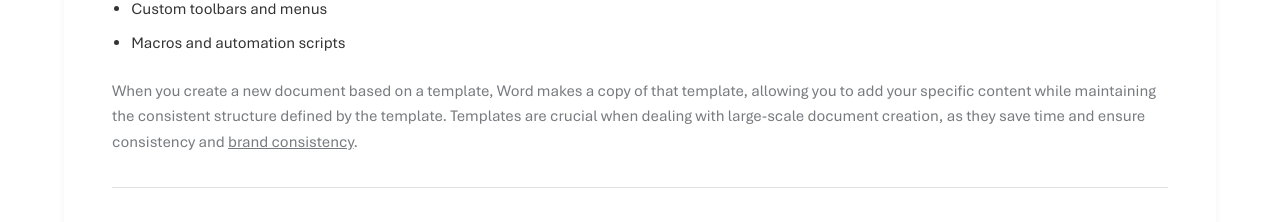
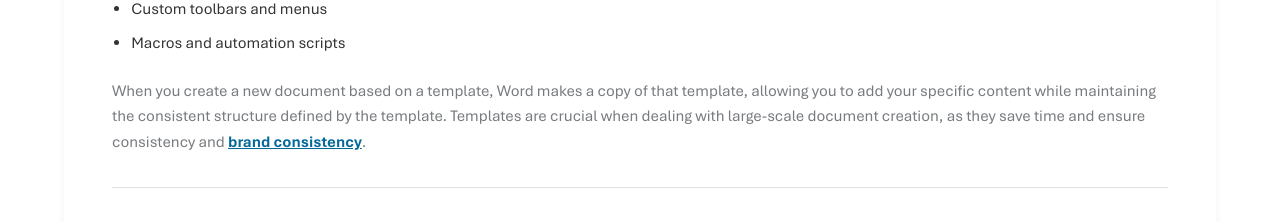
Before and after one commit to Office-Experts-Group/wordExperts, a Next.js app: page /blog/ultimate-guide-to-word-templates in a window 1280 px wide. Shown: the part 1240-1462 px from the top of the page. Built offline with nearby package versions, Linux system fonts and the light colour scheme; no server answers.

Commit message:
fixed blog images

```diff
--- a/app/(components)/LocationPages.jsx
+++ b/app/(components)/LocationPages.jsx
@@ -17,7 +17,6 @@ const LocationPages = ({ location }) => {
             alt="Image of a files leaving a computer"
             width={600}
             height={400}
-            priority
           />
         </AnimateOnScroll>
       </div>
--- a/app/training/page.js
+++ b/app/training/page.js
@@ -37,7 +37,7 @@ const schema = {
         "@id": "https://www.wordexperts.com.au#website",
       },
       datePublished: "2018-07-15T15:59:22+00:00",
-      dateModified: "2024-11-12T00:00:00+00:00",
+      dateModified: "2025-03-12T00:00:00+00:00",
       breadcrumb: {
         "@id": "https://www.wordexperts.com.au/training#breadcrumb",
       },
@@ -65,7 +65,7 @@ const Page = () => {
       />
       <Contents />
       <ServiceHero
-        title="Microsoft Word Help and Training"
+        title="Microsoft Word Support and Training"
         desktopImage={twoComputers}
         mobileImage={coffeeMob}
         altDesk={"two computers"}
--- a/styles/wordTemplatesBlog.module.css
+++ b/styles/wordTemplatesBlog.module.css
@@ -34,6 +34,11 @@
   width: auto;
   -o-object-fit: contain;
      object-fit: contain;
+}
+@media screen and (min-width: 768px) {
+  .blogPost img {
+    min-width: 500px;
+  }
 }
 
 .blogTitle {
@@ -102,6 +107,8 @@
   line-height: 1.5;
 }
 .blogSection a {
+  color: #046999;
+  font-weight: 700;
   font-family: var(--aptos);
   text-decoration: underline;
 }
--- a/styles/wordTemplatesBlog.module.scss
+++ b/styles/wordTemplatesBlog.module.scss
@@ -50,6 +50,9 @@ $border-color: #e0e0e0;
     height: auto;
     width: auto;
     object-fit: contain;
+    @media screen and (min-width: 768px) {
+      min-width: 500px;
+    }
   }
 }
 
@@ -117,6 +120,8 @@ $border-color: #e0e0e0;
   }
 
   a {
+    color: $theme;
+    font-weight: 700;
     font-family: var(--aptos);
     text-decoration: underline;
   }
```
Also changed, not shown: 2 other files (tests, documents, lock files or other folders).
